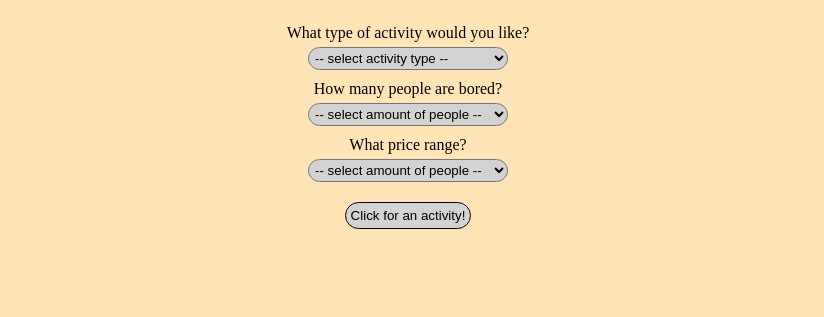
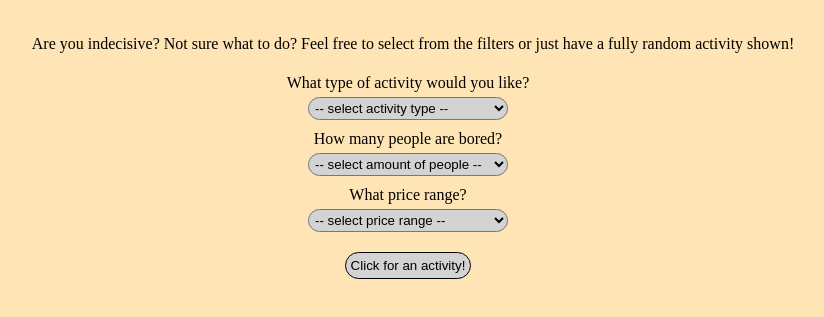
Before and after one commit to shoey56/BoredApi, a plain HTML site: page index.html in a window 1280 px wide. Shown: the part 69-386 px from the top of the page, without its empty margins (232-1056 px from the left). Drawn offline with nearby package versions, Linux system fonts and the light colour scheme.

Commit message:
Small HTML changes

```diff
--- a/index.html
+++ b/index.html
@@ -10,6 +10,7 @@
     </head>
     <body>
        <h1>What should we do?</h1>
+       <p>Are you indecisive? Not sure what to do? Feel free to select from the filters or just have a fully random activity shown!</p>
        <form>
            <label>What type of activity would you like?
                <select name='type' id='type'>
@@ -37,7 +38,7 @@
         </label>
         <label>What price range?
             <select name='price' id='price'>
-                <option disabled selected value> -- select amount of people -- </option>
+                <option disabled selected value> -- select price range -- </option>
                 <option value=1>$</option>
                 <option value=2>$$</option>
                 <option value=3>$$$</option>
```
